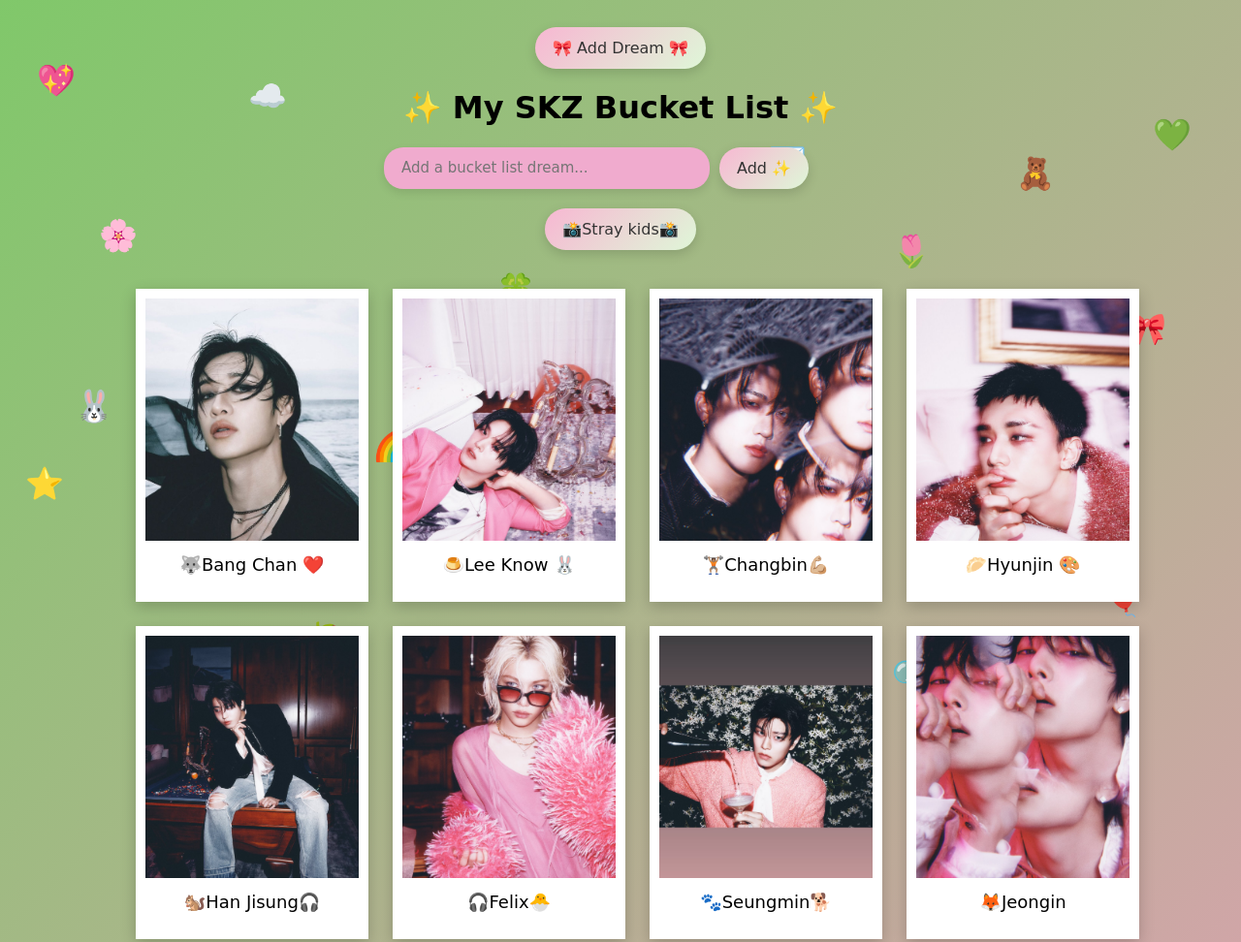
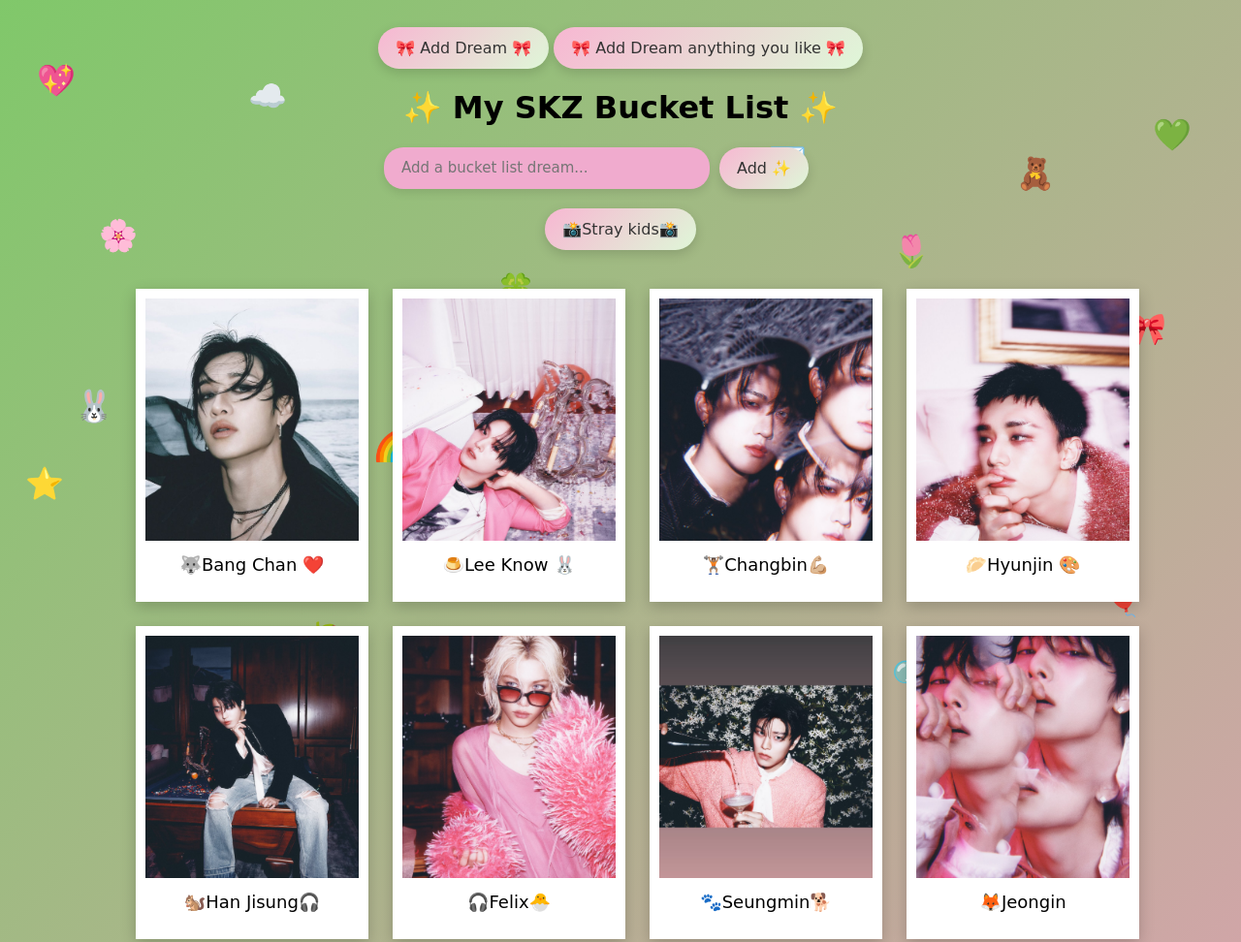
Before and after one commit to Kurii-GauriS/Bucket-list-, a plain HTML site: page index.html in a window 1280 px wide. Shown: the top 972 px of the page at 97% size. Drawn offline with Linux system fonts and the light colour scheme; a web font is replaced by a local one.

Commit message:
</body> </html>

```diff
--- a/index.html
+++ b/index.html
@@ -17,6 +17,9 @@
 <body>
 <button onclick="addTask(50)">
     🎀 Add Dream 🎀
+</button>
+<button onclick="addTask(50)">
+    🎀 Add Dream anything you like 🎀
 </button>
     <h1>✨ My SKZ Bucket List ✨</h1>
 
@@ -133,9 +136,6 @@
 
     <script src="script.js"></script>
 
-</body>
-
-</html>
 <section class="music-player">
 
     <h2>🎵 SKZ Gov Ball</h2>
@@ -161,3 +161,6 @@
 </div>
 
 <script src="script.js"></script>
+</body>
+
+</html>
```
